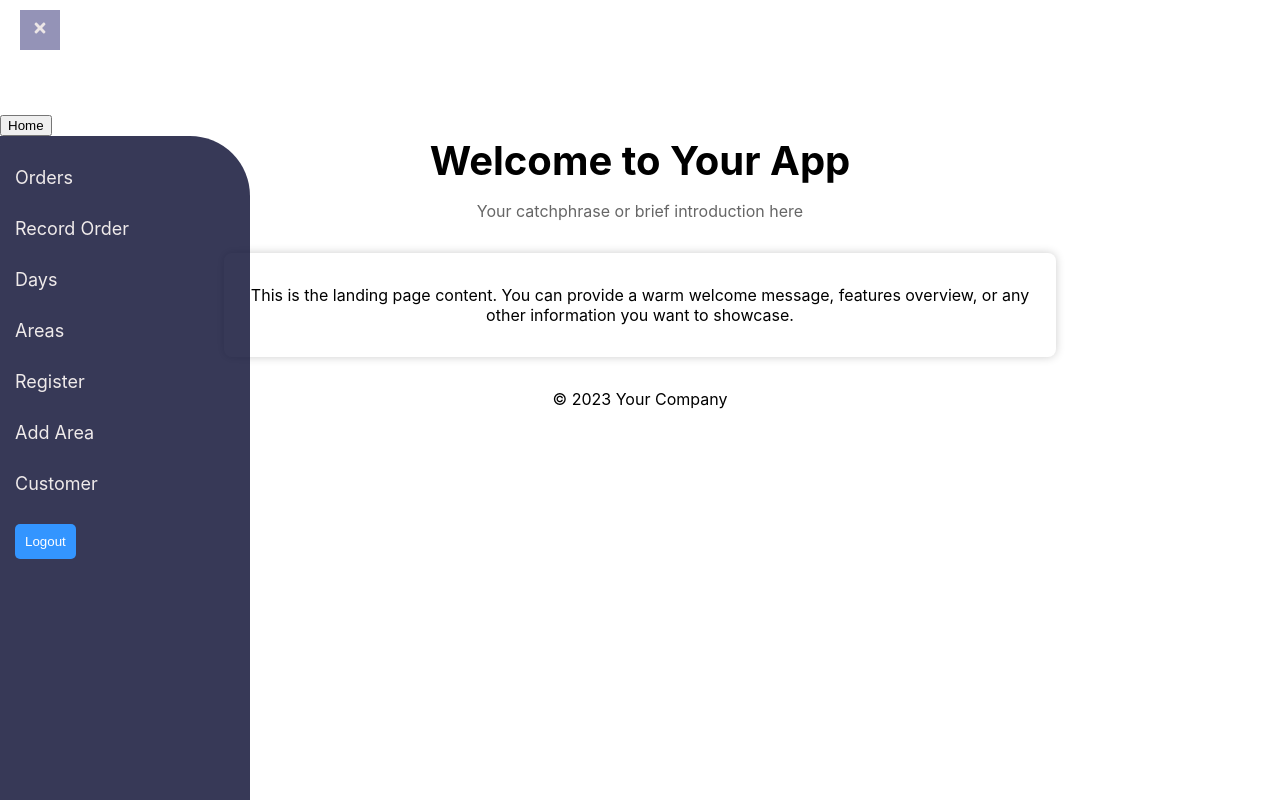
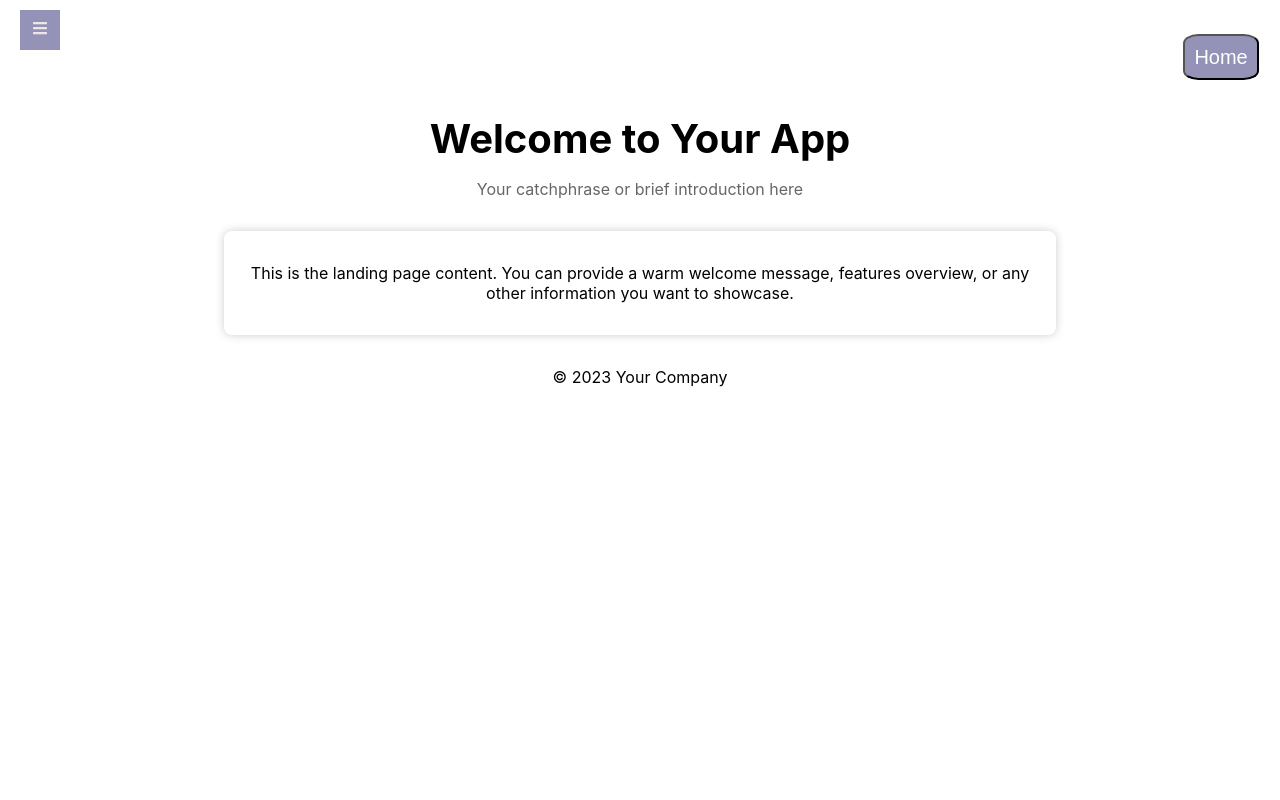
Before and after one commit to linarawwas/TRX_frontend, a React (Create React App) app: page / in a window 1280 px wide. Built offline with nearby package versions, Linux system fonts and the light colour scheme; sample sign-in values are in the browser's storage.

Commit message:
fixed jquery bug

```diff
--- a/src/components/AsideMenu/AsideMenu.css
+++ b/src/components/AsideMenu/AsideMenu.css
@@ -13,6 +13,7 @@
   transition: transform 0.3s;
   border-radius: 0 60px 0 0;
   opacity: 1;
+  margin-top:100px;
 }
 .sidebar-link{
   color: #ece6e6;
@@ -21,6 +22,13 @@
 .sidebar-link:active{
   text-decoration: underline;
   color:red;
+}
+
+.button-div{
+  display: flex;
+  justify-content: space-between;
+  align-items: center;
+  width: 100vw;
 }
 .menu-toggle {
   background: #9493b7;
@@ -35,7 +43,15 @@
   margin-bottom: 5%;
   z-index: 100;
 }
+.go-to-home-button{
+  font-size: 20px;
+  border-radius: 20%;
+  color: white;
+margin-right:40px;  padding:10%;
+background: #9493b7;
+cursor: pointer;
 
+}
 .menu-open .sidebar {
   transform: translateX(0);
   opacity: 0.8; /* Set the opacity to 1 when the menu is open */
--- a/src/components/AsideMenu/AsideMenu.jsx
+++ b/src/components/AsideMenu/AsideMenu.jsx
@@ -1,23 +1,11 @@
-import $ from 'jquery';
-import React, { useState, useEffect } from 'react';
+import React, { useState } from 'react';
 import { Link } from 'react-router-dom';
 import './AsideMenu.css';
-import { FaBars, FaTimes } from 'react-icons/fa'; // Import icons from react-icons
+import { FaBars, FaTimes } from 'react-icons/fa';
 
 function AsideMenu() {
-  const [isMenuOpen, setIsMenuOpen] = useState(true);
+  const [isMenuOpen, setIsMenuOpen] = useState(false);
 
-  useEffect(() => {
-    // Add a click event listener to links with the class 'sidebar-link'
-    $('.sidebar-link').on('click', () => {
-      closeSidebar();
-    });
-
-    return () => {
-      // Clean up the event listener when the component unmounts
-      $('.sidebar-link').off('click');
-    };
-  }, []);
   const handleLogout = () => {
     // Delete the token from local storage
     localStorage.removeItem('token');
@@ -29,42 +17,41 @@ function AsideMenu() {
   const toggleMenu = () => {
     setIsMenuOpen(!isMenuOpen);
   };
-  const closeSidebar = () => {
-    setIsMenuOpen(false);
-  };
-  return (<div>
-            <button className="menu-toggle" onClick={toggleMenu}>
-          {isMenuOpen ? <FaTimes /> : <FaBars />} {/* Use icons for the toggle button */}
+
+  return (
+ <div className={`dashboard ${isMenuOpen ? 'menu-open' : 'menu-closed'}`}>
+         <div className='aside-Menu'>
+ <div className='button-div'>
+        <button className="menu-toggle" onClick={toggleMenu}>
+          {isMenuOpen ? <FaTimes /> : <FaBars />}
         </button>
         <Link to='/'>
-        <button className='go-to-home-button' >Home</button>
-
+          <button className='go-to-home-button'>Home</button>
         </Link>
-        <div className={`dashboard ${isMenuOpen ? 'menu-open' : 'menu-closed'}`}>
+      </div>
 
       <aside className="sidebar">
-
         <ul>
-          <li >
-            <Link to="/viewOrders" className='sidebar-link'>Orders</Link>
+          <li>
+            <Link to="/viewOrders" className='sidebar-link' onClick={toggleMenu} >Orders</Link>
           </li>
           <li>
-            <Link to="/recordOrder" className='sidebar-link'>Record Order</Link>
+            <Link to="/recordOrder" className='sidebar-link' onClick={toggleMenu}>Record Order</Link>
           </li>
           <li>
-            <Link to="/days" className='sidebar-link'>Days</Link>
+            <Link to="/days" className='sidebar-link' onClick={toggleMenu}>Days</Link>
           </li>
           <li>
-            <Link to="/areas" className='sidebar-link'>Areas</Link>
+            <Link to="/areas" className='sidebar-link' onClick={toggleMenu}>Areas</Link>
           </li>
           <li>
-            <Link to="/register" className='sidebar-link'>Register</Link>
+            <Link to="/register" className='sidebar-link' onClick={toggleMenu}>Register</Link>
           </li>
           <li>
-            <Link to="/areas/add" className='sidebar-link'>Add Area</Link>
+            <Link to="/areas/add" className='sidebar-link' onClick={toggleMenu}>Add Area</Link>
           </li>
           <li>
-            <Link to="/customers" className='sidebar-link'>Customer</Link>
+            <Link to="/customers" className='sidebar-link' onClick={toggleMenu}>Customer</Link>
           </li>
           <li>
             <button className='logout-button' onClick={handleLogout}>Logout</button>
@@ -72,7 +59,7 @@ function AsideMenu() {
         </ul>
       </aside>
     </div>
-  </div>
+    </div>
 
   );
 }
--- a/src/components/Orders/RecordOrder/RecordOrder.jsx
+++ b/src/components/Orders/RecordOrder/RecordOrder.jsx
@@ -45,7 +45,6 @@ function RecordOrder() {
     const { name, value } = e.target;
     setOrderData({ ...orderData, [name]: value });
   };
-
   const handleSubmit = async (e) => {
     e.preventDefault();
     try {
@@ -60,7 +59,8 @@ function RecordOrder() {
       if (response.ok) {
         console.log('Order successfully recorded.');
       } else {
-        console.error('Error recording order.');
+        const errorData = await response.json(); // Parse the error response
+        console.error('Error recording order:', errorData.error); // Log the error message from the server
       }
     } catch (error) {
       console.error('Network error:', error);
```
